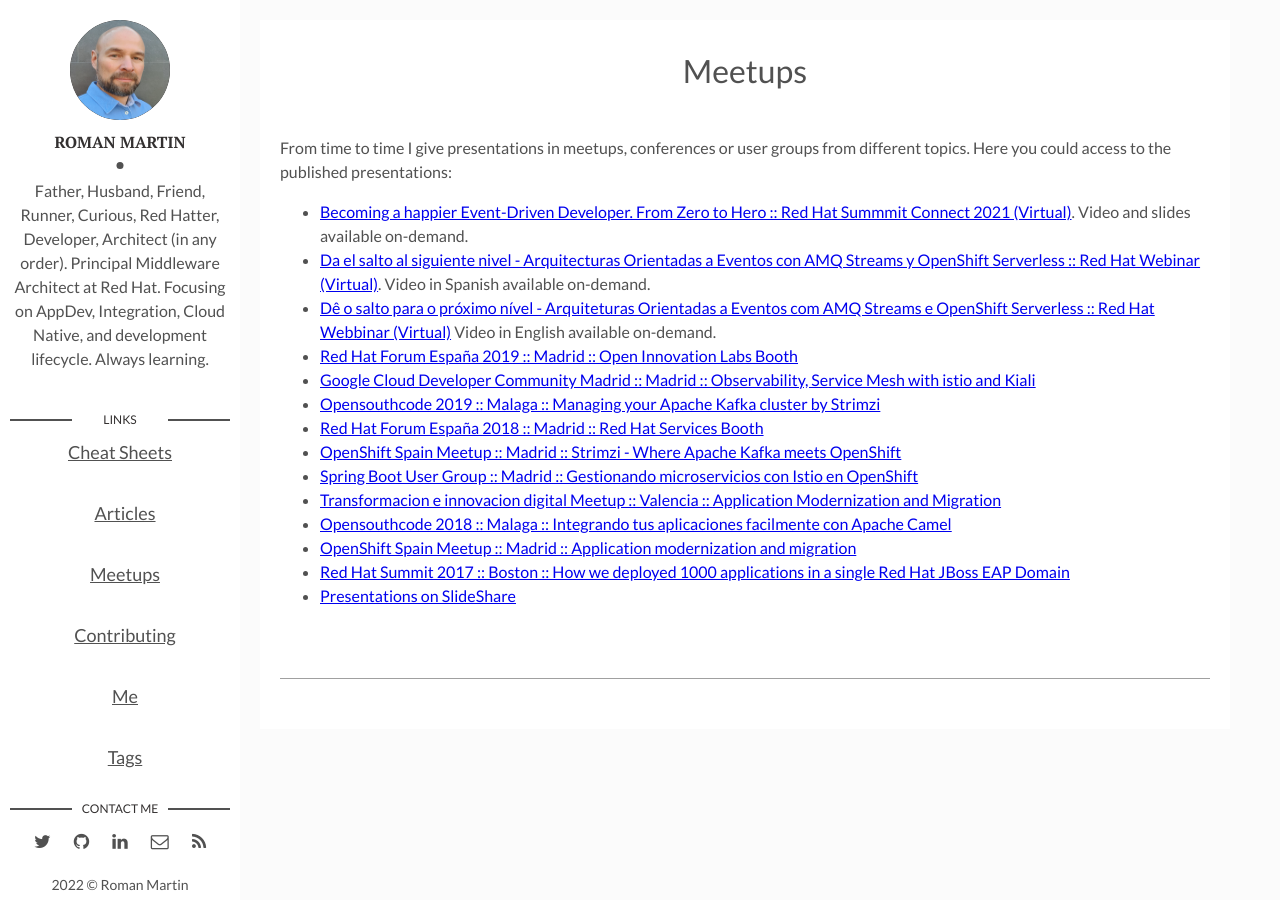
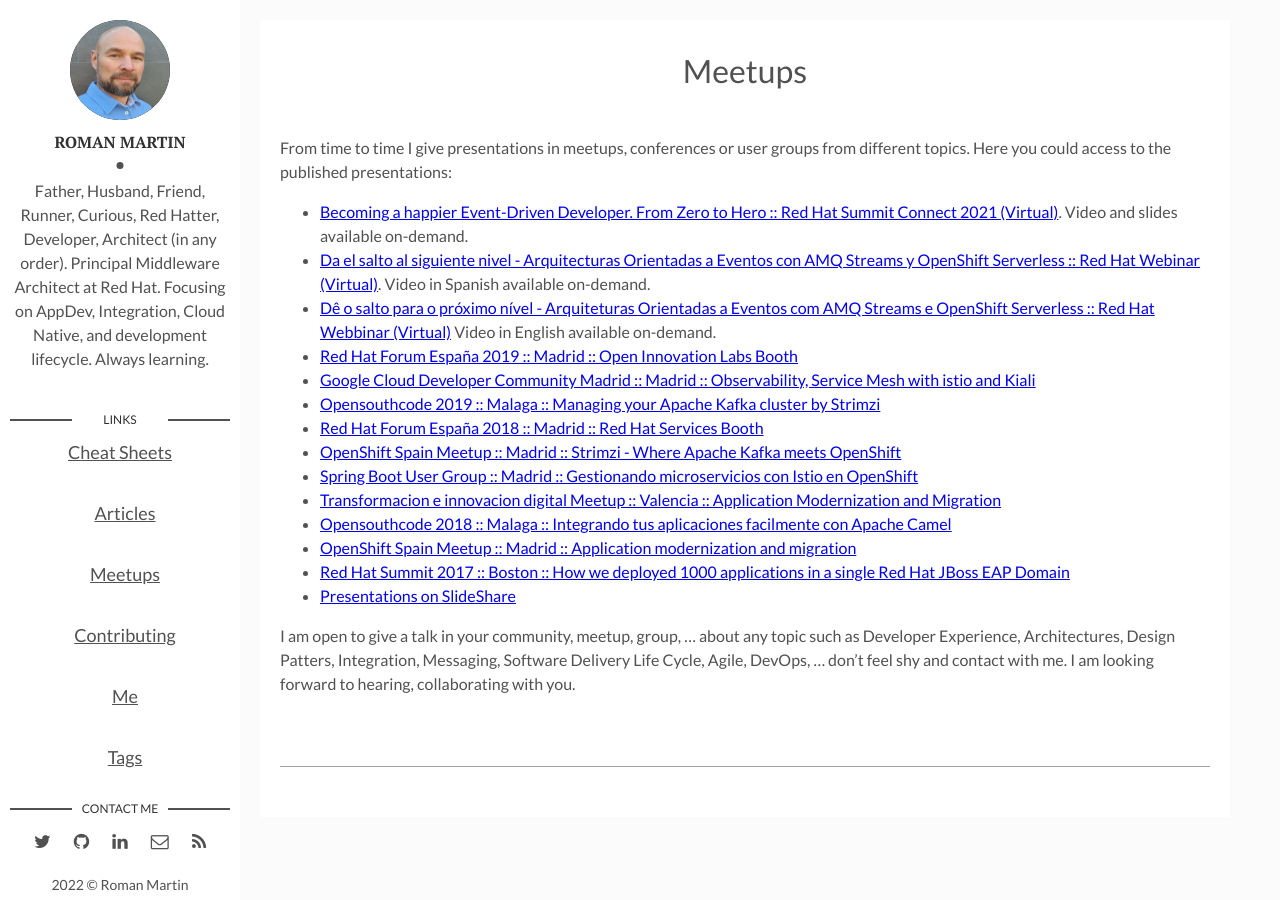
Before and after one commit to rmarting/rmarting.github.io, a Jekyll site: the page built from meetups.md, in a window 1280 px wide. Built offline with Jekyll 4.4.1, drawn with Linux system fonts in a browser that asks for light colours; comment, search, counter and statistics services are not loaded.

Commit message:
💡 Added comment to give talks in technical groups

```diff
--- a/meetups.md
+++ b/meetups.md
@@ -8,7 +8,7 @@
 From time to time I give presentations in meetups, conferences or user groups
 from different topics. Here you could access to the published presentations:
 
-* [Becoming a happier Event-Driven Developer. From Zero to Hero :: Red Hat Summmit Connect 2021 (Virtual)](https://www.redhat.com/es/summit/connect/emea/iberia?sc_cid=7013a000002phYfAAI#agenda). Video and slides available on-demand.
+* [Becoming a happier Event-Driven Developer. From Zero to Hero :: Red Hat Summit Connect 2021 (Virtual)](https://www.redhat.com/es/summit/connect/emea/iberia?sc_cid=7013a000002phYfAAI#agenda). Video and slides available on-demand.
 * [Da el salto al siguiente nivel - Arquitecturas Orientadas a Eventos con AMQ Streams y OpenShift Serverless :: Red Hat Webinar (Virtual)](https://events.redhat.com/profile/form/index.cfm?PKformID=0x386233abcd). Video in Spanish available on-demand.
 * [Dê o salto para o próximo nível - Arquiteturas Orientadas a Eventos com AMQ Streams e OpenShift Serverless :: Red Hat Webbinar (Virtual)](https://events.redhat.com/profile/form/index.cfm?PKformID=0x398659abcd) Video in English available on-demand.
 * [Red Hat Forum España 2019 :: Madrid :: Open Innovation Labs Booth](https://events.redhat.com/profile/form/index.cfm?PKformID=0x67109abcd)
@@ -22,3 +22,7 @@
 * [OpenShift Spain Meetup :: Madrid :: Application modernization and migration](https://www2.slideshare.net/jromanmartin/openshift-meetup-application-modernization-and-migration)
 * [Red Hat Summit 2017 :: Boston :: How we deployed 1000 applications in a single Red Hat JBoss EAP Domain](https://www.redhat.com/files/summit/session-assets/2017/S104758-martin-gil.pdf)
 * [Presentations on SlideShare](https://www2.slideshare.net/jromanmartin/presentations)
+
+I am open to give a talk in your community, meetup, group, ... about any topic such as Developer Experience, Architectures,
+Design Patters, Integration, Messaging, Software Delivery Life Cycle, Agile, DevOps, ... don't feel shy and contact with me.
+I am looking forward to hearing, collaborating with you.
```
